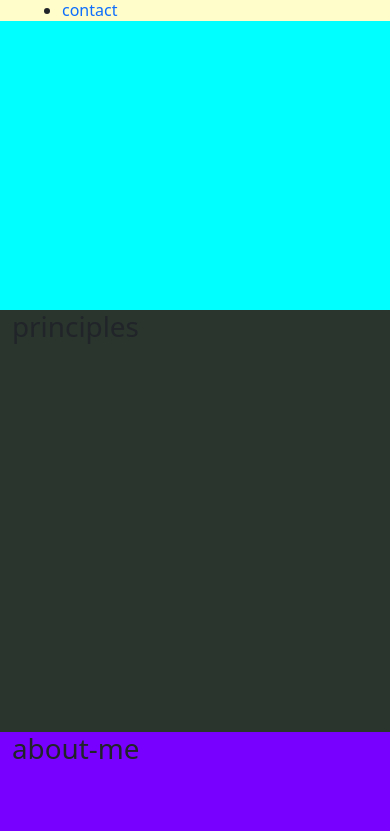
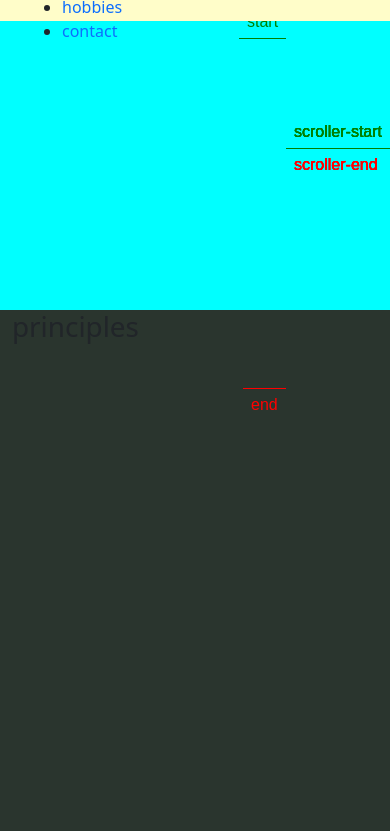
Before and after one commit to Bogdan-Branzaniuc/CV, a plain HTML site: page index.html in a window 390 px wide. Shown: the part 190-1021 px from the top of the page. Drawn offline with nearby package versions, Linux system fonts and the light colour scheme.

Commit message:
adjusted the gsap scrollTrigger to be responsive to any section size gets fed to it further in development

```diff
--- a/assets/js-files/main.js
+++ b/assets/js-files/main.js
@@ -3,14 +3,20 @@
 
  let navLinks = document.querySelectorAll('.nav-spy-wrapper > ul > *')
  for (let navLink of navLinks) {
+     let sectionClass = '.' + navLink.className + '-section'
+
      gsap.to(navLink, {
          scrollTrigger: {
              trigger: '#' + navLink.className,
              toggleActions: "play reverse play reverse",
-             start: 'top 50%',
-             end: 'bottom -2%',
+             start: 'top 40%',
+             endTrigger: sectionClass,
+             end: 'bottom 40%',
+             markers: true
          },
          fontSize: "30",
          duration: 1,
      })
  }
+
+ // do the end with the size of the section e voilla
--- a/assets/style.css
+++ b/assets/style.css
@@ -41,8 +41,8 @@ a {
 #contact {
     display: block;
     position: absolute;
-    top: -50%;
-    visibility: hidden;
+    top: -350px;
+    /* visibility: hidden; */
 }
 
 
@@ -59,6 +59,7 @@ a {
 
 .principles-section {
     background-color: rgb(42, 53, 46);
+    height: 2000px;
 }
 
 .about-me-section {
```
Also changed, not shown: index.html (+1 -3 lines).
